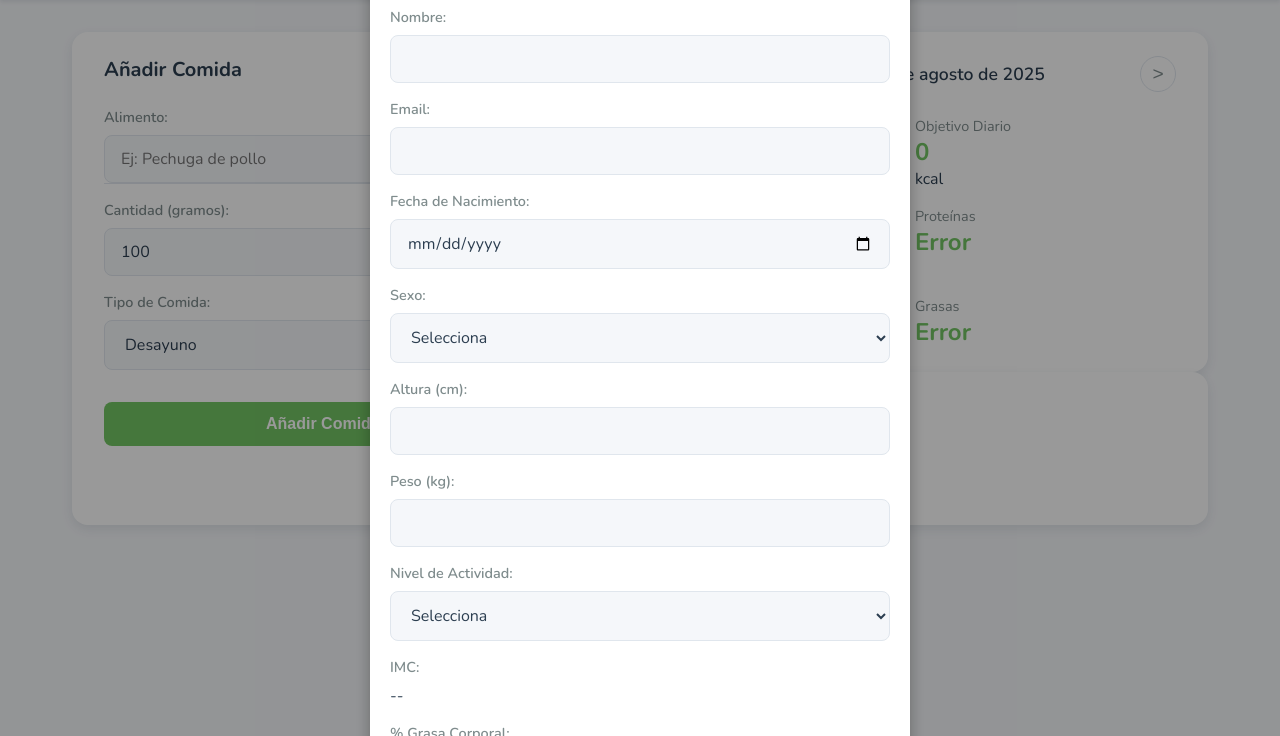
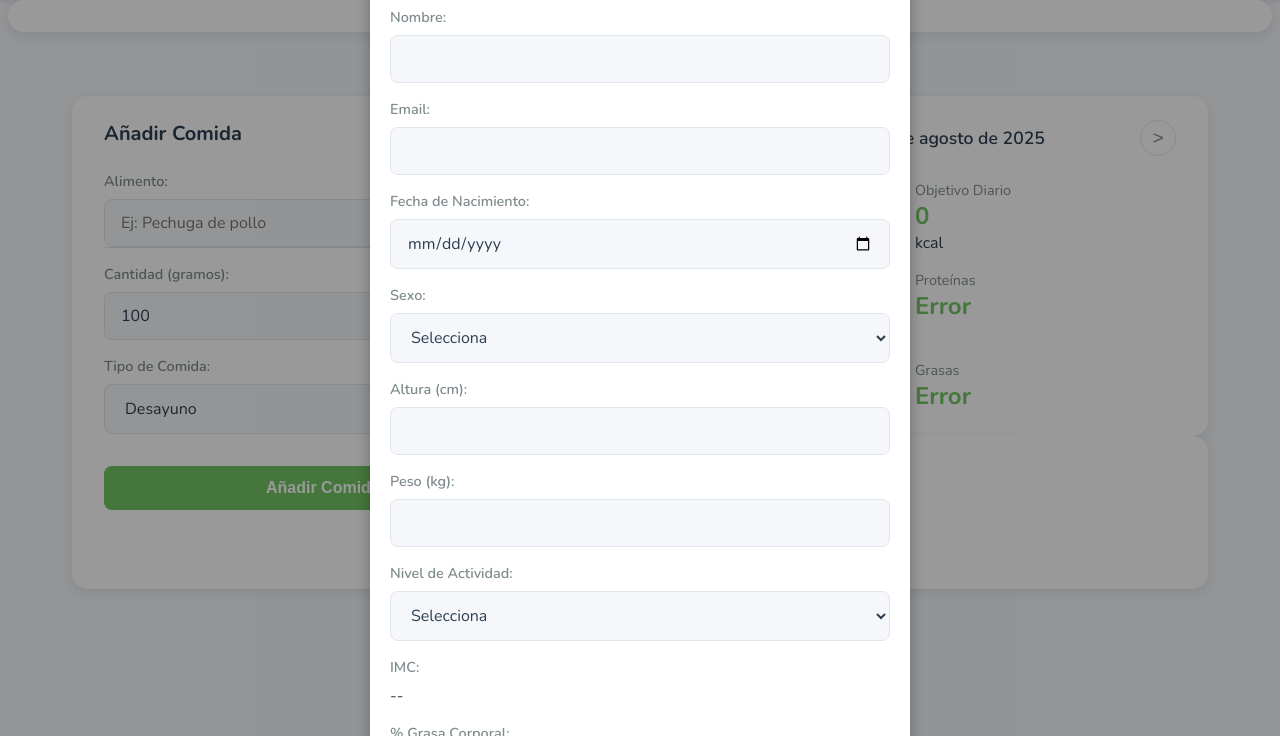
Before and after one commit to gbordones/comidas, a website: page frontend/index.html in a window 1280 px wide. Shown: the part 64-800 px from the top of the page. Drawn offline with nearby package versions, Linux system fonts and the light colour scheme; no server answers.

Commit message:
ajuste css

```diff
--- a/frontend/style.css
+++ b/frontend/style.css
@@ -359,6 +359,34 @@ body.dark-mode #suggestions div:hover {
     to {top: 0; opacity: 1}
 }
 
+/* --- BARRA DE INFORMACIÓN DEL USUARIO --- */
+.user-info-bar {
+    background-color: var(--card-background-light);
+    border-radius: 16px;
+    padding: 1rem 2rem;
+    box-shadow: 0 4px 12px var(--shadow-color);
+    transition: background-color 0.3s, box-shadow 0.3s;
+    margin: 0 auto 2rem auto; /* Centrar y añadir margen inferior */
+    width: calc(100% - 4rem); /* Ajustar al padding */
+    max-width: 1200px; /* Mismo max-width que main-content */
+    display: flex;
+    justify-content: center;
+    align-items: center;
+    gap: 1rem;
+    font-size: 1.1rem;
+    font-weight: 600;
+    color: var(--text-primary-light);
+}
+
+body.dark-mode .user-info-bar {
+    background-color: var(--card-background-dark);
+    color: var(--text-primary-dark);
+}
+
+.user-info-bar span {
+    white-space: nowrap; /* Evita que el texto se rompa en varias líneas */
+}
+
 /* --- RESPONSIVE DESIGN --- */
 @media (max-width: 900px) {
     .main-content {
@@ -368,4 +396,10 @@ body.dark-mode #suggestions div:hover {
         flex-direction: column;
         gap: 1rem;
     }
+    .user-info-bar {
+        flex-direction: column;
+        text-align: center;
+        padding: 1rem;
+        width: calc(100% - 2rem); /* Ajustar al padding */
+    }
 }
```
